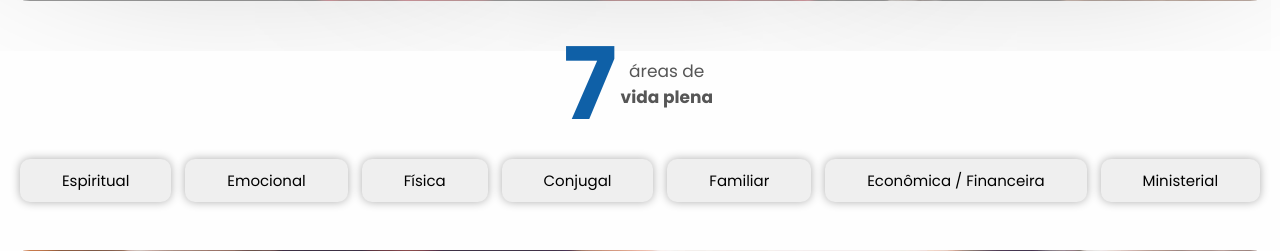
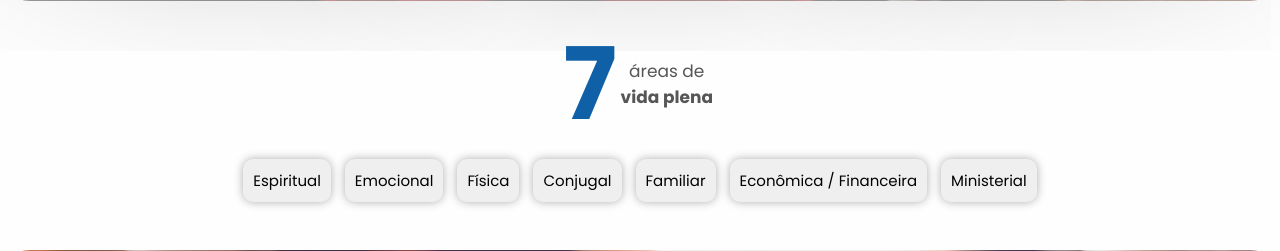
Before and after one commit to wesleyaguiarlopes/site-icp-casa-do-pai-sorocaba, a PHP site: page / in a window 1280 px wide. Shown: the part 1982-2233 px from the top of the page. Run offline with PHP 8.4, Linux system fonts and the light colour scheme; some libraries are stand-ins or nearby versions.

Commit message:
Removes bud growth in section 7 full life areas

```diff
--- a/assets/css/style.css
+++ b/assets/css/style.css
@@ -429,7 +429,6 @@ body {
         border: none;
         box-shadow: 0px 0px 10px #afafaf;
         font-size: 15px;
-        flex-grow: 1;
     }
 
     button:hover {
```
